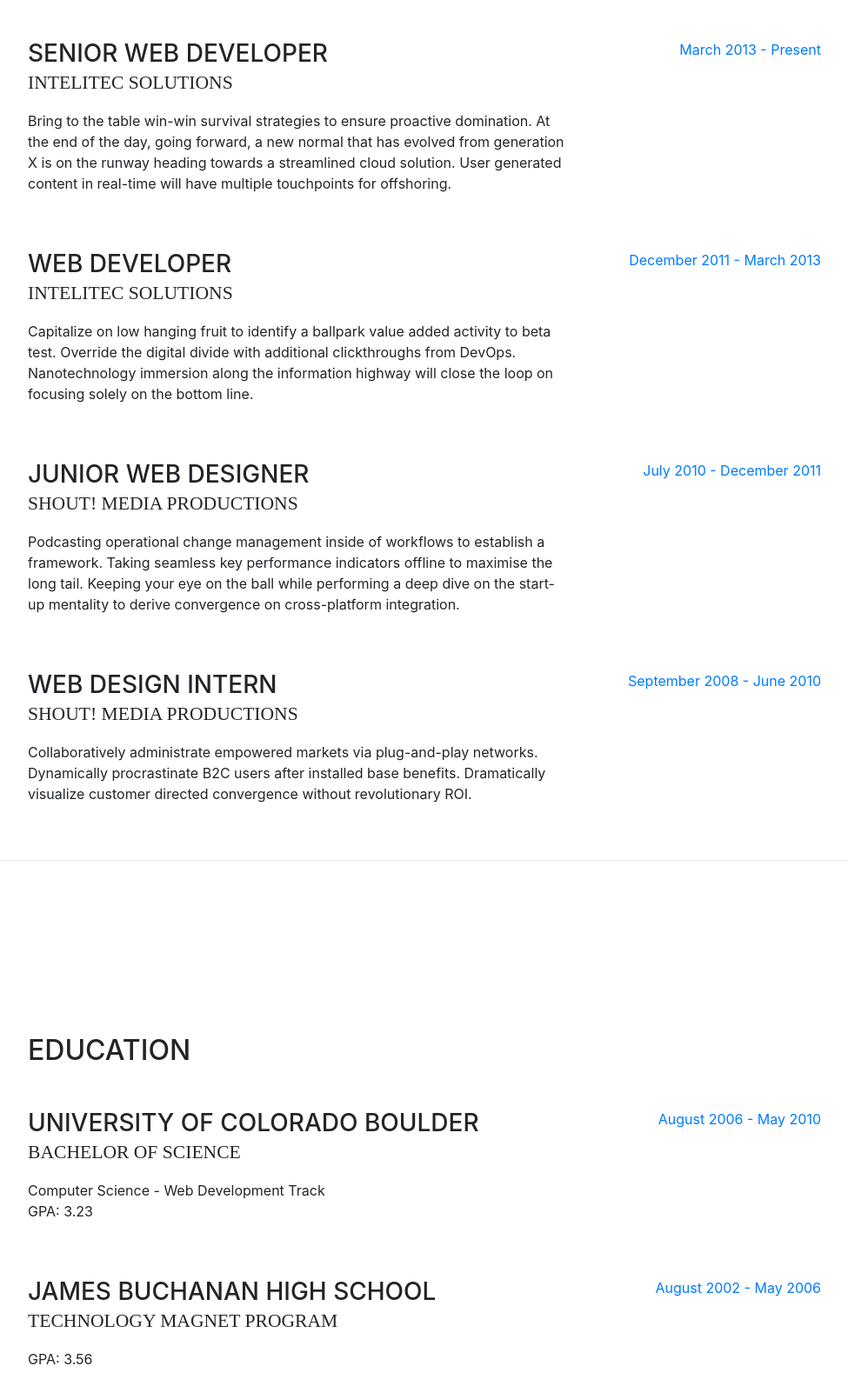
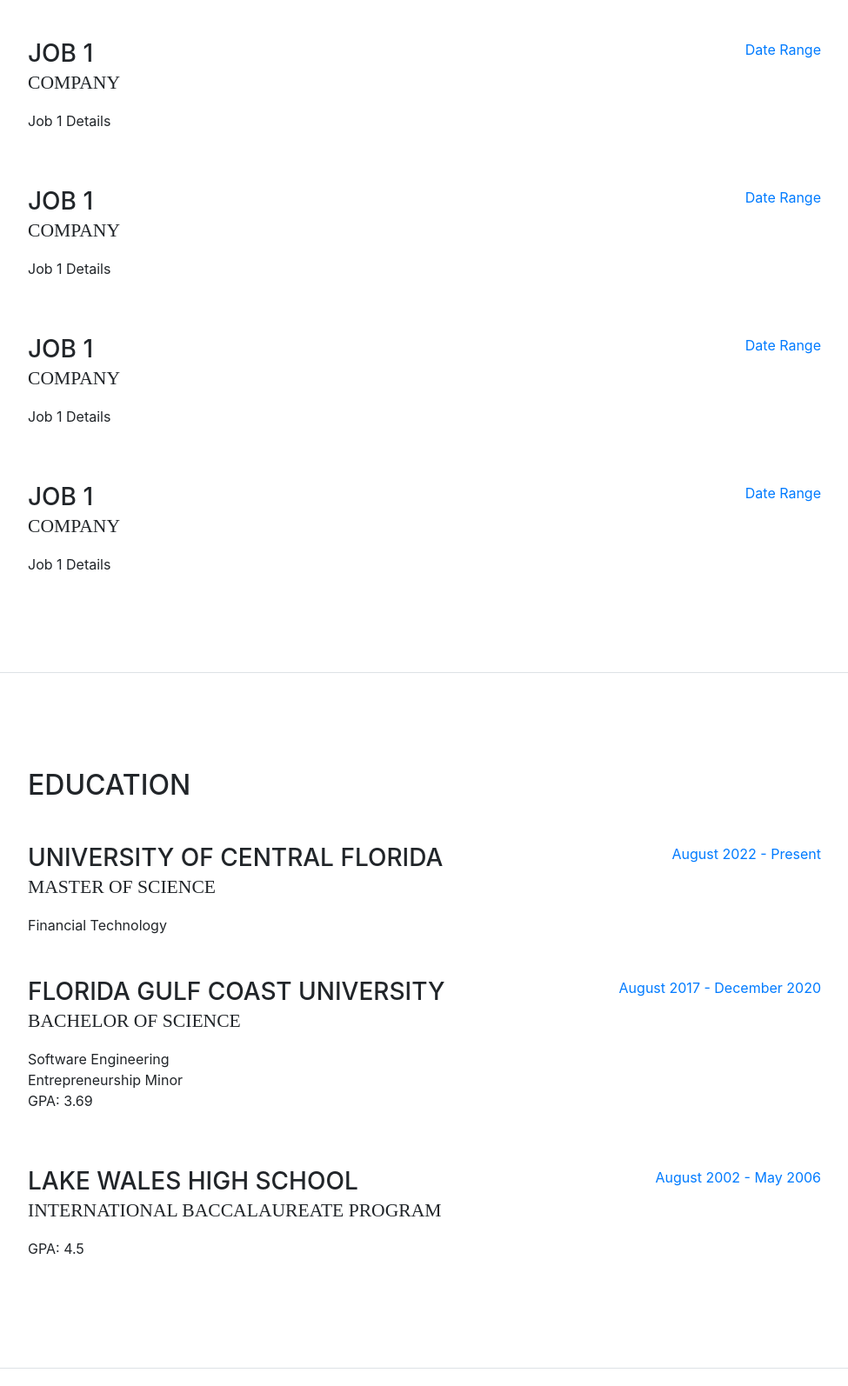
Before and after one commit to harrisonp18/harrisonp18.github.io, a website with bundled scripts: page index.html in a window 1280 px wide. Shown: the part 889-2483 px from the top of the page at 87% size, without its empty margins (288-1263 px from the left). Built offline with nearby package versions, Linux system fonts and the light colour scheme; a web font is replaced by a local one.

Commit message:
Update index.html

```diff
--- a/index.html
+++ b/index.html
@@ -29,7 +29,7 @@
 
     <nav class="navbar navbar-expand-lg navbar-dark bg-primary fixed-top" id="sideNav">
       <a class="navbar-brand js-scroll-trigger" href="#page-top">
-        <span class="d-block d-lg-none">Start Bootstrap</span>
+        <span class="d-block d-lg-none">Harrison Paxton</span>
         <span class="d-none d-lg-block">
           <img class="img-fluid img-profile rounded-circle mx-auto mb-2" src="img/profile.jpg" alt="">
         </span>
@@ -65,13 +65,13 @@
 
       <section class="resume-section p-3 p-lg-5 d-flex d-column" id="about">
         <div class="my-auto">
-          <h1 class="mb-0">Clarence
-            <span class="text-primary">Taylor</span>
+          <h1 class="mb-0">Harrison
+            <span class="text-primary">Paxton</span>
           </h1>
-          <div class="subheading mb-5">3542 Berry Street · Cheyenne Wells, CO 80810 · (317) 585-8468 ·
-            <a href="mailto:name@email.com">name@email.com</a>
+          <div class="subheading mb-5">Winter Haven, FL
+            <a href="mailto:name@email.com">harrisonpaxton18@gmail.com</a>
           </div>
-          <p class="mb-5">I am experienced in leveraging agile frameworks to provide a robust synopsis for high level overviews. Iterative approaches to corporate strategy foster collaborative thinking to further the overall value proposition.</p>
+          <p class="mb-5">Summary</p>
           <ul class="list-inline list-social-icons mb-0">
             <li class="list-inline-item">
               <a href="#">
@@ -115,45 +115,45 @@
 
           <div class="resume-item d-flex flex-column flex-md-row mb-5">
             <div class="resume-content mr-auto">
-              <h3 class="mb-0">Senior Web Developer</h3>
-              <div class="subheading mb-3">Intelitec Solutions</div>
-              <p>Bring to the table win-win survival strategies to ensure proactive domination. At the end of the day, going forward, a new normal that has evolved from generation X is on the runway heading towards a streamlined cloud solution. User generated content in real-time will have multiple touchpoints for offshoring.</p>
+              <h3 class="mb-0">Job 1 </h3>
+              <div class="subheading mb-3">Company</div>
+              <p>Job 1 Details</p>
             </div>
             <div class="resume-date text-md-right">
-              <span class="text-primary">March 2013 - Present</span>
+              <span class="text-primary">Date Range</span>
             </div>
           </div>
 
          <div class="resume-item d-flex flex-column flex-md-row mb-5">
             <div class="resume-content mr-auto">
-              <h3 class="mb-0">Web Developer</h3>
-              <div class="subheading mb-3">Intelitec Solutions</div>
-              <p>Capitalize on low hanging fruit to identify a ballpark value added activity to beta test. Override the digital divide with additional clickthroughs from DevOps. Nanotechnology immersion along the information highway will close the loop on focusing solely on the bottom line.</p>
+              <h3 class="mb-0">Job 1 </h3>
+              <div class="subheading mb-3">Company</div>
+              <p>Job 1 Details</p>
             </div>
             <div class="resume-date text-md-right">
-              <span class="text-primary">December 2011 - March 2013</span>
+              <span class="text-primary">Date Range</span>
             </div>
           </div>
 
           <div class="resume-item d-flex flex-column flex-md-row mb-5">
             <div class="resume-content mr-auto">
-              <h3 class="mb-0">Junior Web Designer</h3>
-              <div class="subheading mb-3">Shout! Media Productions</div>
-              <p>Podcasting operational change management inside of workflows to establish a framework. Taking seamless key performance indicators offline to maximise the long tail. Keeping your eye on the ball while performing a deep dive on the start-up mentality to derive convergence on cross-platform integration.</p>
+              <h3 class="mb-0">Job 1 </h3>
+              <div class="subheading mb-3">Company</div>
+              <p>Job 1 Details</p>
             </div>
             <div class="resume-date text-md-right">
-              <span class="text-primary">July 2010 - December 2011</span>
+              <span class="text-primary">Date Range</span>
             </div>
           </div>
 
-          <div class="resume-item d-flex flex-column flex-md-row">
+          <div class="resume-item d-flex flex-column flex-md-row mb-5">
             <div class="resume-content mr-auto">
-              <h3 class="mb-0">Web Design Intern</h3>
-              <div class="subheading mb-3">Shout! Media Productions</div>
-              <p>Collaboratively administrate empowered markets via plug-and-play networks. Dynamically procrastinate B2C users after installed base benefits. Dramatically visualize customer directed convergence without revolutionary ROI.</p>
+              <h3 class="mb-0">Job 1 </h3>
+              <div class="subheading mb-3">Company</div>
+              <p>Job 1 Details</p>
             </div>
             <div class="resume-date text-md-right">
-              <span class="text-primary">September 2008 - June 2010</span>
+              <span class="text-primary">Date Range</span>
             </div>
           </div>
 
@@ -167,21 +167,35 @@
 
           <div class="resume-item d-flex flex-column flex-md-row mb-5">
             <div class="resume-content mr-auto">
-              <h3 class="mb-0">University of Colorado Boulder</h3>
-              <div class="subheading mb-3">Bachelor of Science</div>
-              <div>Computer Science - Web Development Track</div>
-              <p>GPA: 3.23</p>
+              <h3 class="mb-0">University of Central Florida</h3>
+              <div class="subheading mb-3">Master of Science</div>
+                <div>Financial Technology</div>
             </div>
             <div class="resume-date text-md-right">
-              <span class="text-primary">August 2006 - May 2010</span>
+              <span class="text-primary">August 2022 - Present</span>
             </div>
           </div>
 
+
+            <div class="resume-item d-flex flex-column flex-md-row mb-5">
+            <div class="resume-content mr-auto">
+              <h3 class="mb-0">Florida Gulf Coast University</h3>
+              <div class="subheading mb-3">Bachelor of Science</div>
+              <div>Software Engineering</div>
+                <div>Entrepreneurship Minor</div>
+              <p>GPA: 3.69</p>
+            </div>
+            <div class="resume-date text-md-right">
+              <span class="text-primary">August 2017 - December 2020</span>
+            </div>
+          </div>
+
+
           <div class="resume-item d-flex flex-column flex-md-row">
             <div class="resume-content mr-auto">
-              <h3 class="mb-0">James Buchanan High School</h3>
-              <div class="subheading mb-3">Technology Magnet Program</div>
-              <p>GPA: 3.56</p>
+              <h3 class="mb-0">Lake Wales High School</h3>
+              <div class="subheading mb-3">International Baccalaureate Program</div>
+              <p>GPA: 4.5</p>
             </div>
             <div class="resume-date text-md-right">
               <span class="text-primary">August 2002 - May 2006</span>
```
Lines whose indentation alone changed are shown as unchanged.
